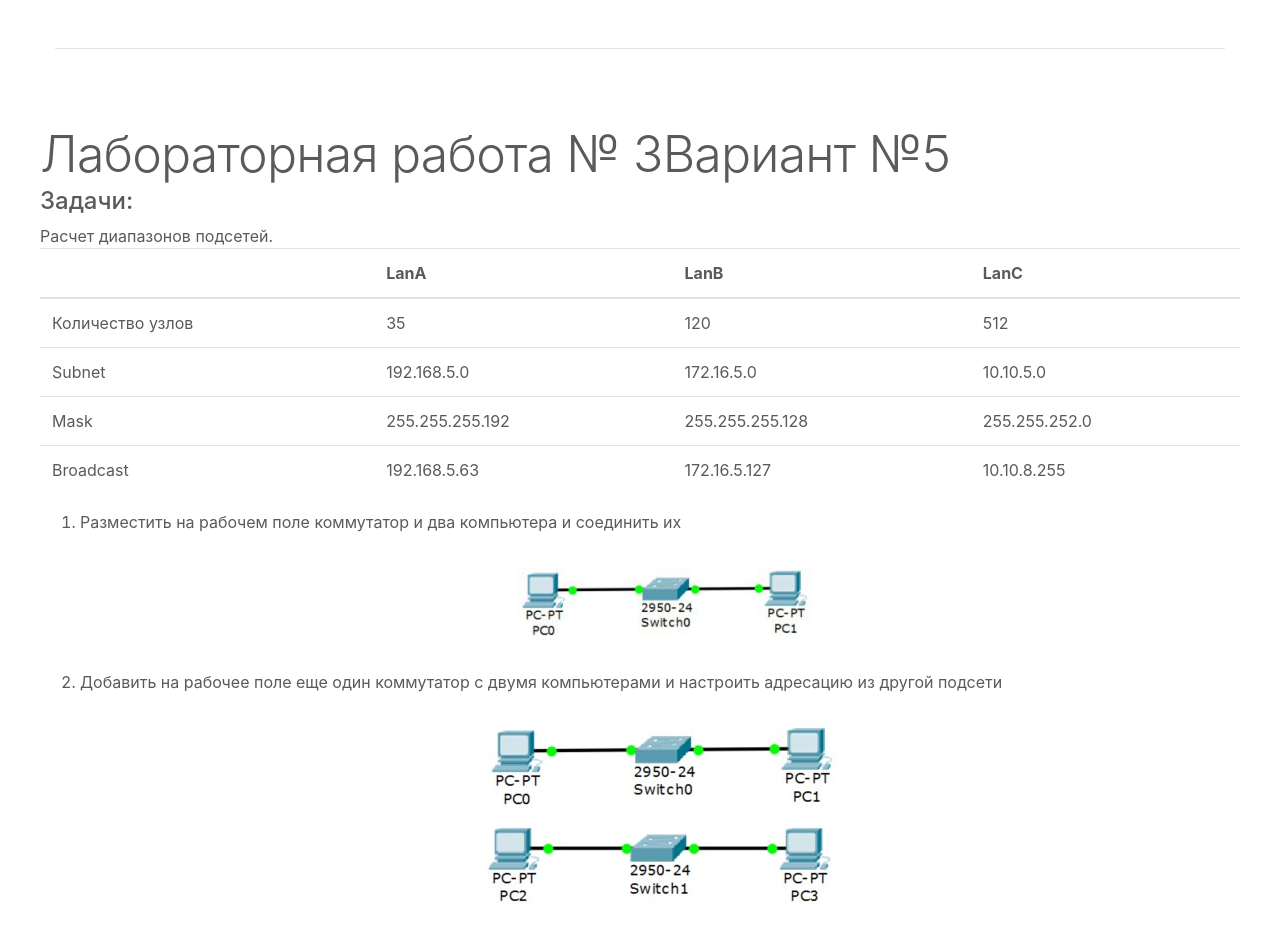
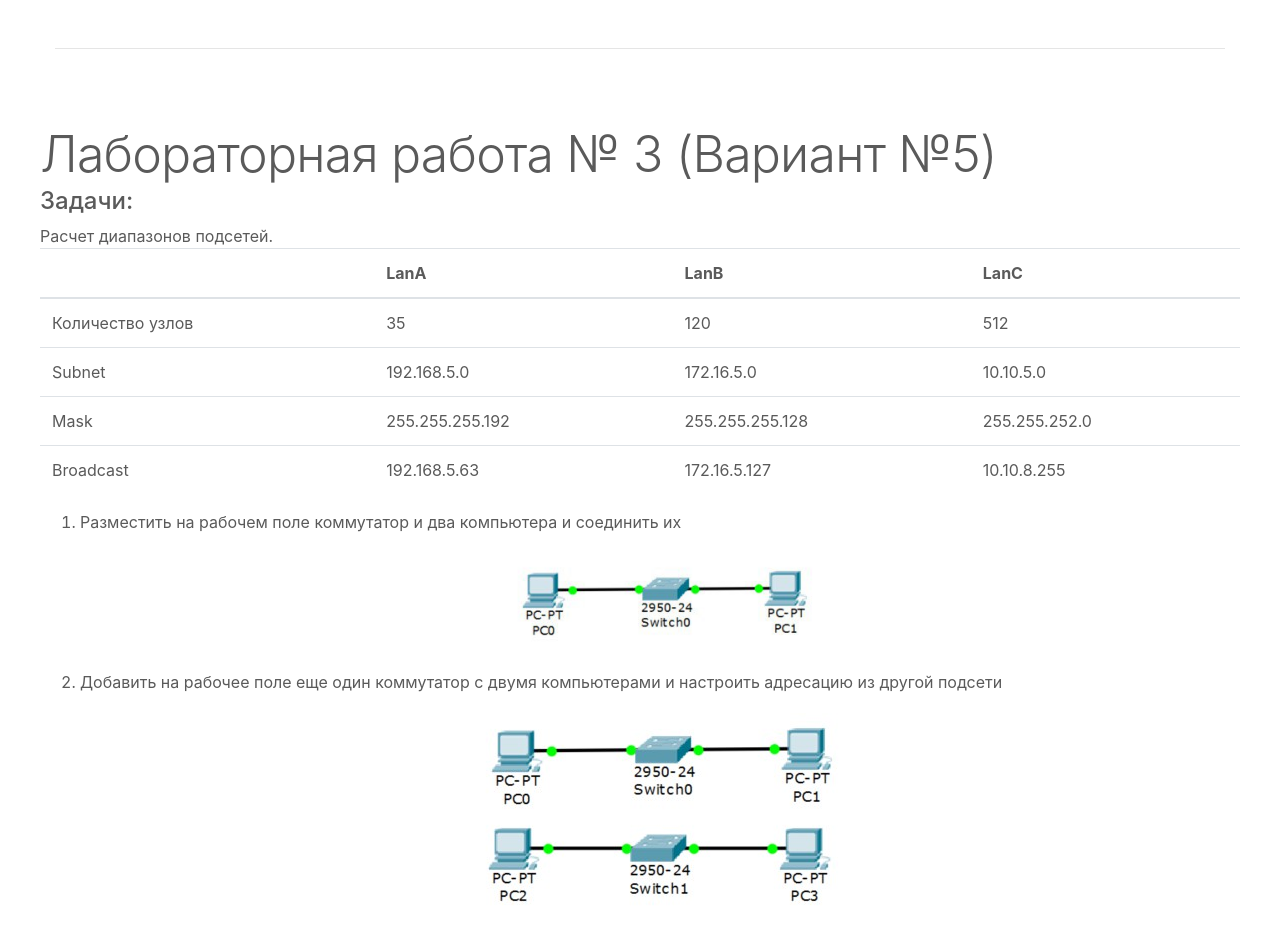
Before and after one commit to vyachsed/vyachsed.github.io, a plain HTML site: page index.html in a window 1280 px wide. Shown: the part 4040-4969 px from the top of the page. Drawn offline with nearby package versions, Linux system fonts and the light colour scheme.

Commit message:
Update index.html

```diff
--- a/index.html
+++ b/index.html
@@ -131,9 +131,7 @@
         <hr class="featurette-divider">
 
         <div class="row featurette">
-            <h3 class="featurette-heading">Лабораторная работа № 3</h3>
-	    <br>
-	    <h3 class="featurette-heading"> Вариант №5</h3>
+            <h3 class="featurette-heading">Лабораторная работа № 3 (Вариант №5)</h3>
             <div><h4>Задачи:</h4><div>
 			<div>
 				Расчет диапазонов подсетей.
```
